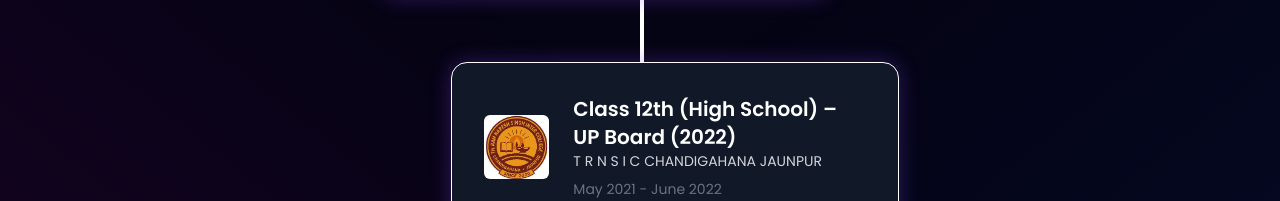
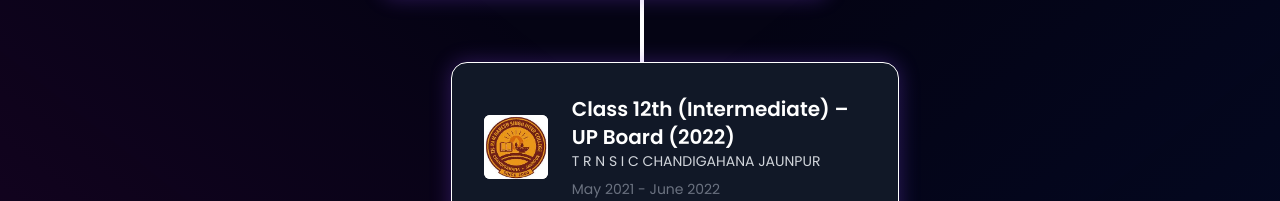
Before and after one commit to adarshscript/portfolio, a React (Vite) app: page / in a window 1280 px wide. Shown: the part 6152-6353 px from the top of the page. Built offline with nearby package versions, Linux system fonts and the light colour scheme.

Commit message:
Add TRNSIC

```diff
--- a/src/constants.js
+++ b/src/constants.js
@@ -153,7 +153,7 @@
     date: "May 2021 - June 2022",
     grade: "80%",
     desc: "Passed Class XII in 2022 with an overall score of 80%, securing Rank 1 in the class. Studied core subjects including Mathematics, Physics, and Chemistry, developing strong analytical and academic excellence.",
-    degree: "Class 12th (High School) – UP Board (2022)",
+    degree: "Class 12th (Intermediate) – UP Board (2022)",
   },
   {
     id: 2,
```
